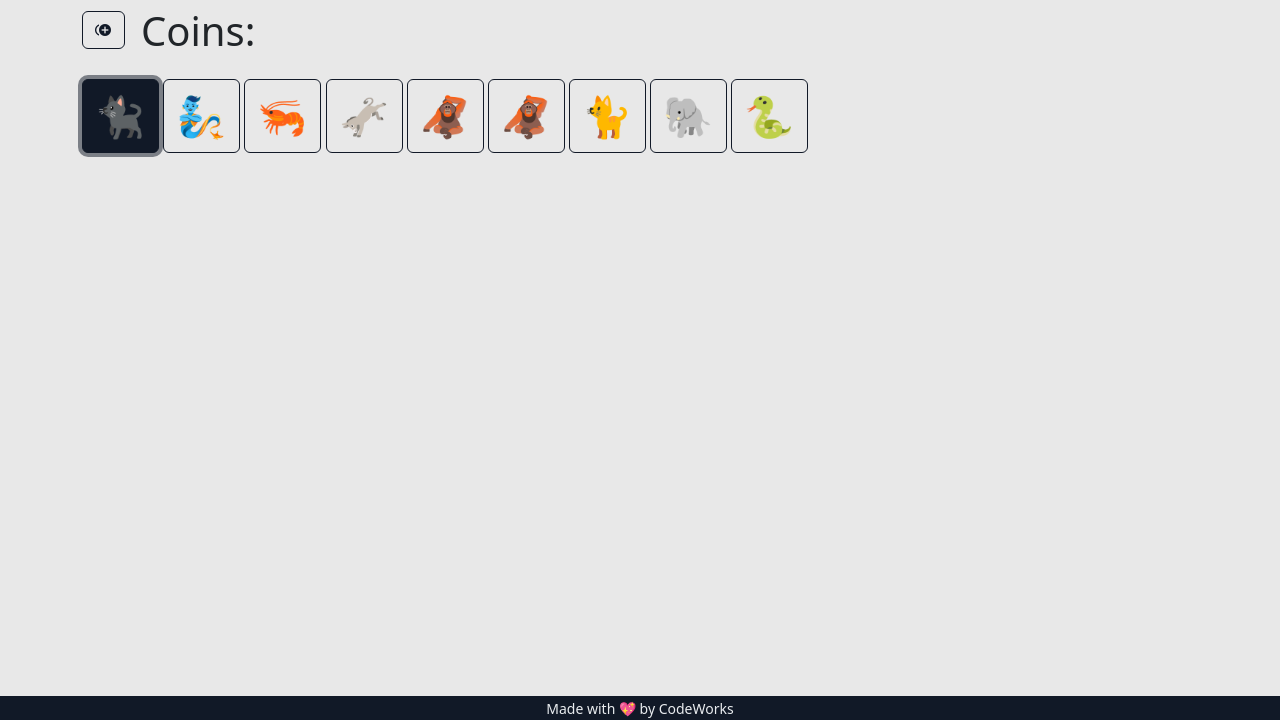
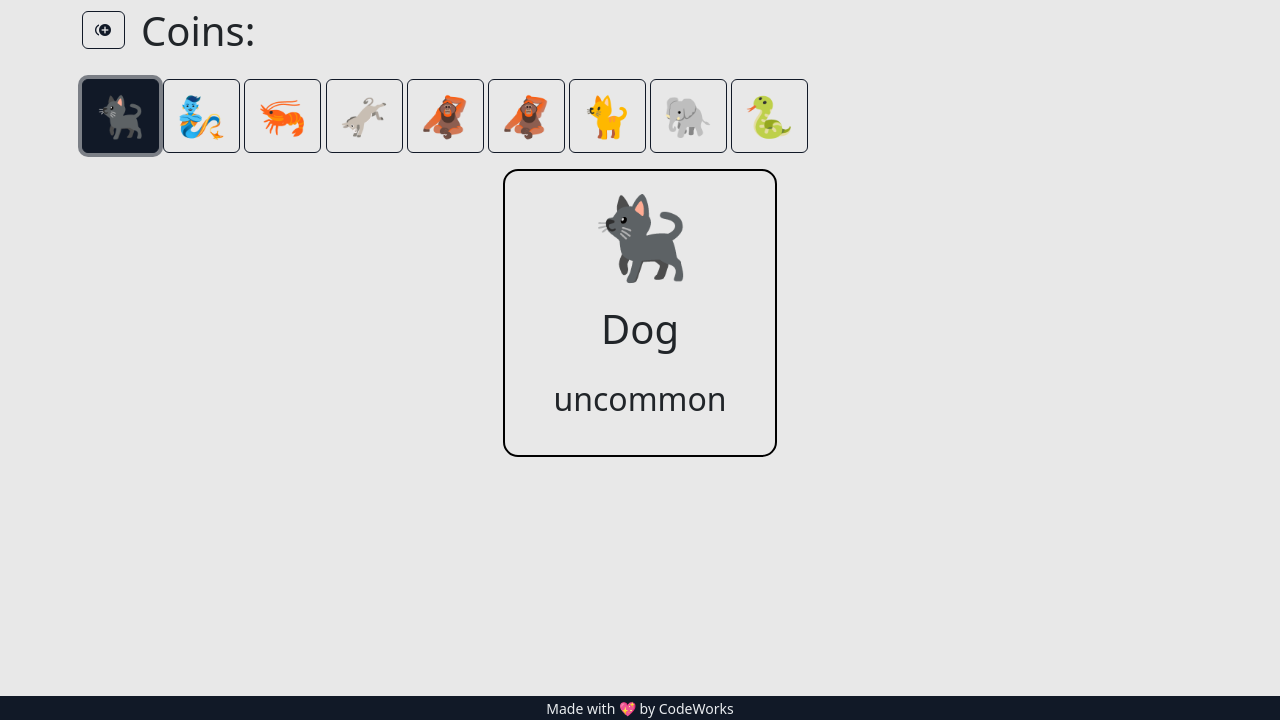
Before and after one commit to CodeWorks-FullStack/fall24_gachamon, a website with bundled scripts: page index.html in a window 1280 px wide. Both pictures are taken after a click on the button "🐈‍⬛". Shown: the part 80-800 px from the top of the page. Built offline with nearby package versions, Linux system fonts and the light colour scheme; a script that the page names is missing.

Commit message:
drawing active gachamon

```diff
--- a/app/AppState.js
+++ b/app/AppState.js
@@ -5,6 +5,7 @@ import { createObservableProxy } from './utils/ObservableProxy.js'
 class ObservableAppState extends EventEmitter {
   coins = 0
 
+  /**@type {Gachamon[]}*/
   gachamons = [
     new Gachamon('Dog', '🐈‍⬛', 'uncommon'),
     new Gachamon('Sinbad', '🧞', 'legendary'),
@@ -18,6 +19,7 @@ class ObservableAppState extends EventEmitter {
   ]
 
   // NOTE there will not be an active Gachamon on page load, so it is nothing
+  /**@type {Gachamon}*/
   activeGachamon = null
 
 }
--- a/app/controllers/GachamonsController.js
+++ b/app/controllers/GachamonsController.js
@@ -16,9 +16,17 @@ export class GachamonsController {
     gachamonsButtonsElem.innerHTML = gachamonHTML
   }
 
+  drawActiveGachamon() {
+    const gachamon = AppState.activeGachamon
+    console.log('active gachamon', gachamon);
+    const gachamonDetailsElem = document.getElementById('gachamon-details')
+    gachamonDetailsElem.innerHTML = gachamon.cardHTMLTemplate
+  }
+
 
   setActiveGachamon(gachamonName) {
     console.log('setting active gachamon', gachamonName)
     gachamonsService.setActiveGachamon(gachamonName)
+    this.drawActiveGachamon()
   }
 }
--- a/app/models/Gachamon.js
+++ b/app/models/Gachamon.js
@@ -15,17 +15,17 @@ export class Gachamon {
   }
 
   get cardHTMLTemplate() {
-    return `
+    return /*html*/`
      <div class="col-12 d-flex justify-content-center">
-      <div class="px-5 py-3 gachamon-card">
+      <div class="px-5 py-3 gachamon-card text-center">
         <p class="display-1">
-          🐘
+          ${this.emoji}
         </p>
         <p class="fs-1">
-          Herbert
+          ${this.name}
         </p>
         <p class="fs-2">
-          Ultra-Rare
+          ${this.rarity}
         </p>
       </div>
     </div>
--- a/index.html
+++ b/index.html
@@ -62,7 +62,7 @@
         </div>
       </section>
 
-      <section class="row">
+      <section id="gachamon-details" class="row">
         <!-- STUB gachamon card template -->
         <!-- <div class="col-12 d-flex justify-content-center">
           <div class="px-5 py-3 gachamon-card">
```
